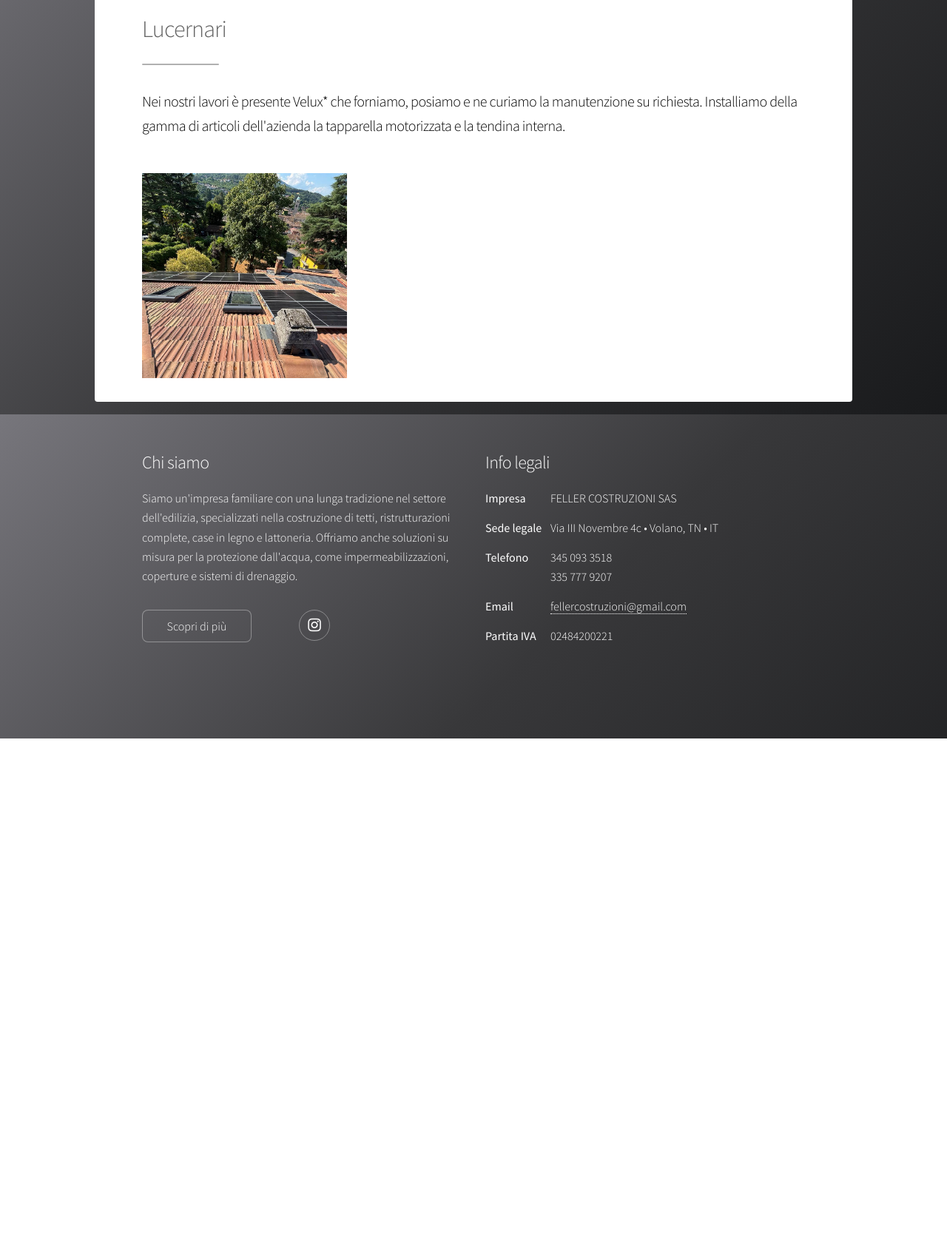
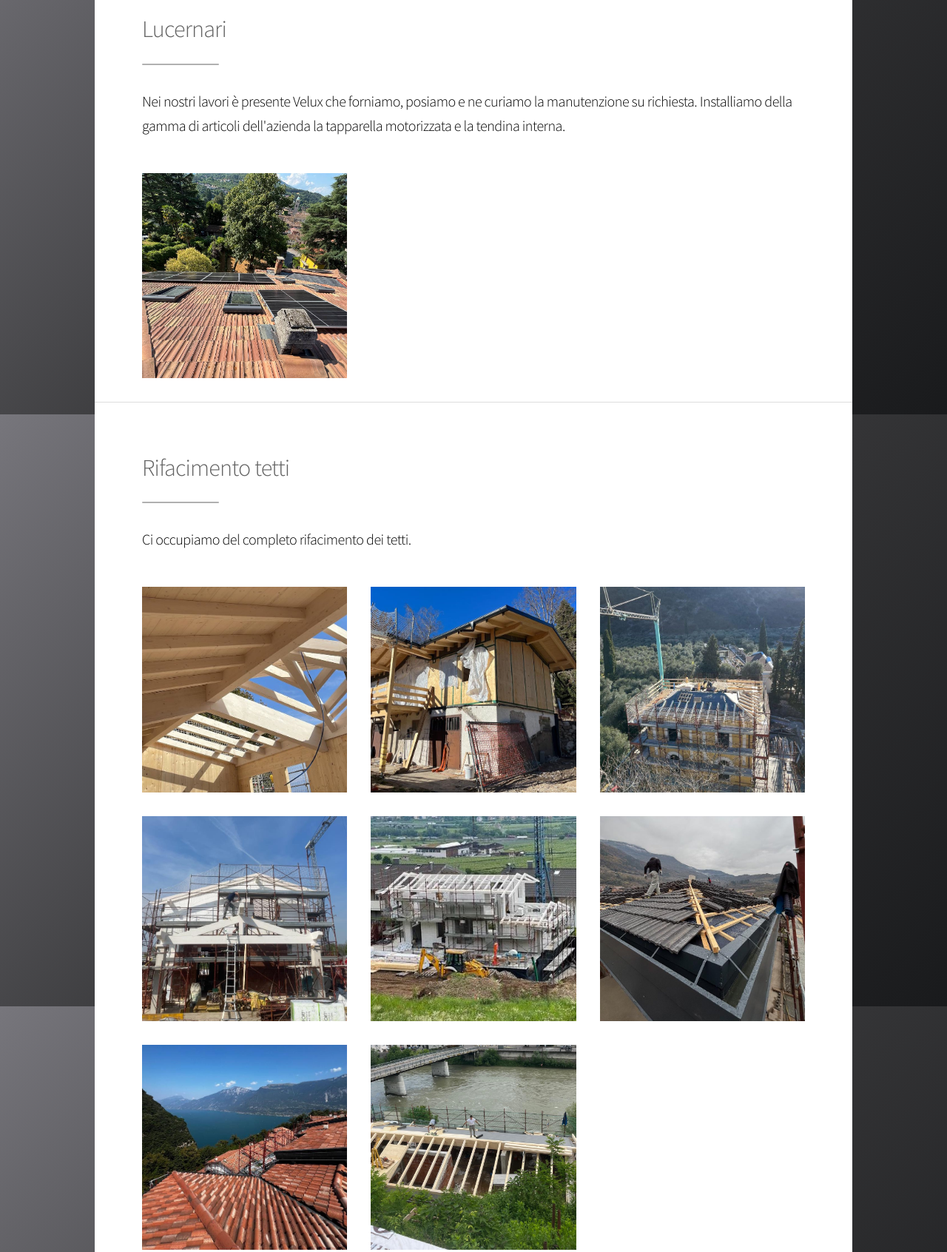
Before and after one commit to paplz/feller-costruzioni-test, a plain HTML site: page services.html in a window 1280 px wide. Shown: the part 3440-5132 px from the top of the page at 74% size. Before the commit the page ends 4438 px from the top, so only its background shows below. Drawn offline with Linux system fonts and the light colour scheme.

Commit message:
Added section to services.html; added section to about,html; added to-top arrow to the other pages

```diff
--- a/services.html
+++ b/services.html
@@ -42,6 +42,7 @@
                     <a href="#third">> LATTONERIA</a>
                     <a href="#fourth">> LE OPERE INTERNE</a>
                     <a href="#fifth">> LUCERNARI</a>
+                    <a href="#sixth">> RIFACIMENTO TETTI</a>
                 </details>
             </div>
             <!-- Back to top button -->
@@ -114,7 +115,7 @@
             <section id="fifth" class="main">
                 <header class="major">
                     <h2>Lucernari</h2>
-                    <p>Nei nostri lavori è presente Velux* che forniamo, posiamo e ne curiamo la manutenzione su
+                    <p>Nei nostri lavori è presente Velux che forniamo, posiamo e ne curiamo la manutenzione su
                         richiesta. Installiamo della gamma di articoli dell'azienda la tapparella motorizzata e la
                         tendina interna.</p>
                 </header>
@@ -123,20 +124,23 @@
                 </div>
             </section>
 
-            <!-- Get Started -->
-            <!-- <section id="cta" class="main special">
-				<header class="major">
-					<h2>Congue imperdiet</h2>
-					<p>Donec imperdiet consequat consequat. Suspendisse feugiat congue<br />
-						posuere. Nulla massa urna, fermentum eget quam aliquet.</p>
-				</header>
-				<footer class="major">
-					<ul class="actions special">
-						<li><a href="generic.html" class="button primary">Get Started</a></li>
-						<li><a href="generic.html" class="button">Learn More</a></li>
-					</ul>
-				</footer>
-			</section> -->
+            <!-- Sixth Section -->
+            <section id="sixth" class="main">
+                <header class="major">
+                    <h2>Rifacimento tetti</h2>
+                    <p>Ci occupiamo del completo rifacimento dei tetti.</p>
+                </header>
+                <div class="service">
+                    <img src="resources/services-new-1.jpg" alt="">
+                    <img src="resources/services-new-2.jpg" alt="">
+                    <img src="resources/services-new-3.jpg" alt="">
+                    <img src="resources/services-new-4.jpg" alt="">
+                    <img src="resources/services-new-5.jpg" alt="">
+                    <img src="resources/services-new-6.jpg" alt="">
+                    <img src="resources/services-new-7.jpg" alt="">
+                    <img src="resources/services-new-8.jpg" alt="">
+                </div>
+            </section>
 
         </div>
 
```
Also changed, not shown: about.html (+14 -0 lines), contact.html (+5 -0 lines), index.html (+5 -5 lines), resources/services-new-1.jpg (renamed from resources/home-col1-1.jpg), resources/services-new-2.jpg (added), resources/services-new-3.jpg (added), resources/services-new-4.jpg (added), resources/services-new-5.jpg (added), resources/services-new-6.jpg (added), resources/services-new-7.jpg (added), resources/services-new-8.jpg (added).
